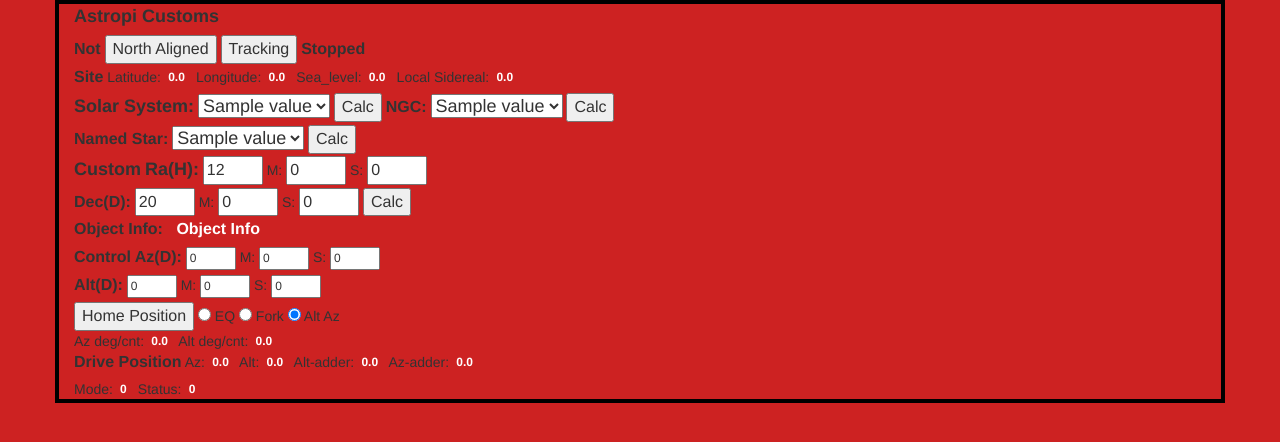
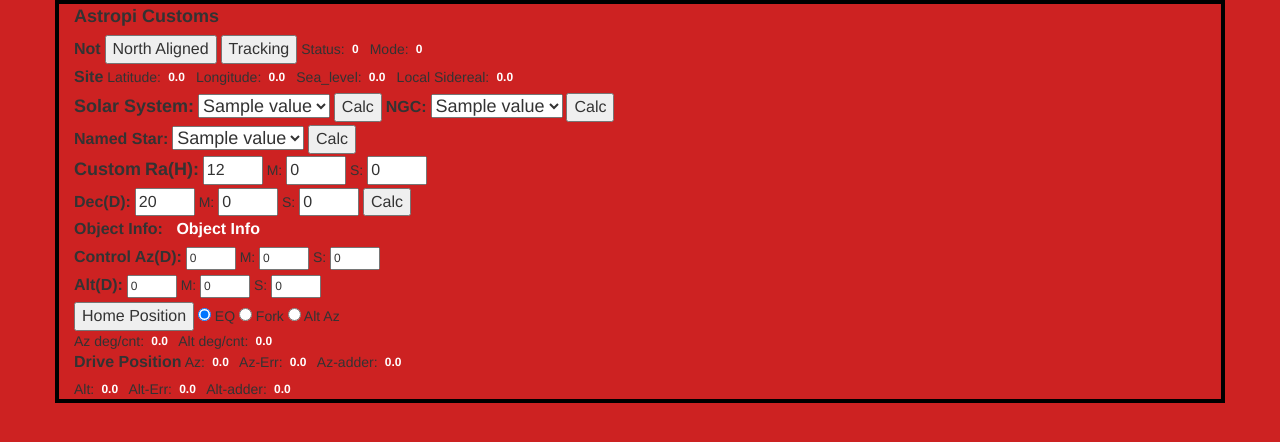
Before and after one commit to troysworks/AstroPiCustoms, a FastAPI app: template src/templates/AstroForm.html in a window 1280 px wide. Shown: the top 442 px of the page. Run offline with FastAPI, Linux system fonts and the light colour scheme; the template is opened without the code that fills it: most values are stand-ins (such as "Sample title", 1, 10 or a date in 2020); data that the repository does not hold is empty; parts of the project's set-up code (start-up, migrations or seed data) failed here and were passed over; some libraries are stand-ins or nearby versions.

Commit message:
Add more things

```diff
--- a/config.json
+++ b/config.json
@@ -2,6 +2,7 @@
   "latitude": 39.89169776,
   "longitude": -104.918,
   "sea_level": 1636,
-  "ra_or_az_pulse_per_deg": 0.0009,
-  "dec_or_alt_pulse_per_deg": 0.0009
+  "ra_or_az_pulse_per_deg": 0.0002515,
+  "dec_or_alt_pulse_per_deg": 0.0002515,
+  "mount_select": 2
 }
--- a/src/app.py
+++ b/src/app.py
@@ -1,6 +1,5 @@
 import logging
 import threading
-import time
 from datetime import datetime
 
 from astropy import units as u
@@ -71,10 +70,10 @@ async def put_convert(celestial: CelestialObjectGroup, key: str):
         data = ""
         tracker_data.base.ra_hour_decimal = tracker_data.base.custom_ra_hour + \
                                             (tracker_data.base.custom_ra_min * 0.01666) + (
-                                                        tracker_data.base.custom_ra_sec * 0.0002778)
+                                                    tracker_data.base.custom_ra_sec * 0.0002778)
         tracker_data.base.dec_deg_decimal = tracker_data.base.custom_dec_deg + \
                                             (tracker_data.base.custom_dec_min * 0.01666) + (
-                                                        tracker_data.base.custom_dec_sec * 0.0002778)
+                                                    tracker_data.base.custom_dec_sec * 0.0002778)
         sky_coord = SkyCoord(ra=tracker_data.base.ra_hour_decimal * u.hour,
                              dec=tracker_data.base.dec_deg_decimal * u.degree, frame='icrs')
 
@@ -104,33 +103,23 @@ async def put_convert(celestial: CelestialObjectGroup, key: str):
         tracker_data.base.custom_dec_min = minutes
         tracker_data.base.custom_dec_sec = seconds
         tracker_data.base.calculating = ""
-        return calculate()
+        if tracker_data.sky_coord:
+            tracker_data.base.calculate(tracker_data.sky_coord, tracker_data.earth_location)
+        return tracker_data.base
 
     raise status.HTTP_404_NOT_FOUND
 
 
 @app.get('/update_tracker', response_model=PythonToJavascriptData)
 async def get_update_tracker():
-    return calculate()
+    return tracker_data.base
 
 
 @app.post('/update_tracker', response_model=PythonToJavascriptData)
 async def post_update_tracker(results: PythonToJavascriptData = None):
     update_tracker_data(results)
-    return calculate()
-
-
-def calculate() -> PythonToJavascriptData:
     if tracker_data.sky_coord:
         tracker_data.base.calculate(tracker_data.sky_coord, tracker_data.earth_location)
-
-        # if uart_server.last_send <= time.time() + uart_server.send_interval:
-        uart_server.send(tracker_data.base.az_ra_steps_sp, tracker_data.base.alt_dec_steps_sp,
-                         tracker_data.base.control_mode)
-
-    else:
-        logging.debug('Skipping calculate')
-
     return tracker_data.base
 
 
--- a/src/templates/AstroForm.html
+++ b/src/templates/AstroForm.html
@@ -3,23 +3,44 @@
 <head>
     <title>AstroPiCustoms</title>
     <meta charset="utf-8">
-  <meta name="viewport" content="width=device-width, initial-scale=1">
-  <link rel="stylesheet" href="https://maxcdn.bootstrapcdn.com/bootstrap/3.4.1/css/bootstrap.min.css">
+    <meta content="width=device-width, initial-scale=1" name="viewport">
+    <link href="https://maxcdn.bootstrapcdn.com/bootstrap/3.4.1/css/bootstrap.min.css" rel="stylesheet">
     <script src="https://ajax.googleapis.com/ajax/libs/jquery/3.5.1/jquery.min.js"></script>
     <script src="https://maxcdn.bootstrapcdn.com/bootstrap/3.4.1/js/bootstrap.min.js"></script>
     <style>
-    div {width:620px;border: 4px solid black;}
-    body {background-color: rgba(200, 10, 10, 0.9);}
+        div {
+            width: 620px;
+            border: 4px solid black;
+        }
+
+        body {
+            background-color: rgba(200, 10, 10, 0.9);
+        }
     </style>
 </head>
 
-<script language="JavaScript" TYPE="text/javascript">
+<script TYPE="text/javascript">
 
-    const loopMilliseconds = 100;
+    const loopMilliseconds = 1000;
     let loopInterval = null;
     let alreadyRunning = false;
 
-    let tracker_data = {};
+    let train_stopping = false;
+
+    let tracker_data = {
+        running: false,
+        drive_status: ""
+    };
+
+    function on_load() {
+        getJson('/update_tracker');
+    }
+
+    function start_loop() {
+        if (!loopInterval) {
+            loopInterval = setInterval(getUpdateFromTracker, loopMilliseconds);
+        }
+    }
 
     function postJson(url, data) {
         const xmlHttpRequest = new XMLHttpRequest();
@@ -36,6 +57,9 @@
     }
 
     function getJson(url) {
+        if (!alreadyRunning) {
+            alreadyRunning = true;
+
             const xmlHttpRequest = new XMLHttpRequest();
 
             let element = null;
@@ -52,45 +76,51 @@
                             element.value = xmlHttpRequest.response[key];
                         }
                     }
+
+                    tracker_data = xmlHttpRequest.response;
                     update_tracker_form(xmlHttpRequest.response);
                     alreadyRunning = false;
                 }
             };
 
             xmlHttpRequest.send();
-
         }
-
-
-    function update_tracker_data() {
-        document.querySelectorAll(".json").forEach(function(item) {
-            tracker_data[item.id] = item.value;
-        });
     }
 
     function update_tracker_form(data) {
-        document.querySelectorAll(".json").forEach(function(item) {
+        document.querySelectorAll(".json").forEach(function (item) {
             if (item.id in data) {
                 item.value = data[item.id];
             }
         });
 
-        document.querySelectorAll(".label").forEach(function(item) {
+        document.querySelectorAll(".label").forEach(function (item) {
             if (item.id in data) {
                 item.innerHTML = data[item.id];
+            }
+        });
+
+        document.querySelectorAll(".checked").forEach(function (item) {
+            if (item.name in data) {
+                item.checked = item.id === item.name + data[item.name];
             }
         });
 
         check_alt("altitude_deg");
         check_alt("altitude_min");
         check_alt("altitude_sec");
+
+        if (tracker_data.running && !loopInterval) {
+            start_loop();
+        }
+
+        if (train_stopping && tracker_data.drive_status && tracker_data.drive_status.toUpperCase().includes('STOP')) {
+            stop_loop()
+        }
     }
 
     function getUpdateFromTracker() {
-        if (!alreadyRunning) {
-            alreadyRunning = true;
         getJson('/update_tracker');
-        }
     }
 
     function goto_solar_system() {
@@ -126,40 +156,60 @@
     function goto_custom() {
         tracker_data.calculating = "Calculating";
         document.getElementById("calculating").innerHTML = "Calculating";
-        postJson("/update_tracker", {
-            'calculating': tracker_data.calculating
-        });
+        tracker_data.custom_ra_hour = document.getElementById("custom_ra_hour").value
+        tracker_data.custom_ra_min = document.getElementById("custom_ra_min").value
+        tracker_data.custom_ra_sec = document.getElementById("custom_ra_sec").value
+        tracker_data.custom_dec_deg = document.getElementById("custom_dec_deg").value
+        tracker_data.custom_dec_min = document.getElementById("custom_dec_min").value
+        tracker_data.custom_dec_sec = document.getElementById("custom_ra_hour").value
+
+        postJson("/update_tracker", {'calculating': tracker_data.calculating});
+        postJson("/update_tracker", {'custom_ra_hour': tracker_data.custom_ra_hour});
+        postJson("/update_tracker", {'custom_ra_min': tracker_data.custom_ra_min});
+        postJson("/update_tracker", {'custom_ra_sec': tracker_data.custom_ra_sec});
+        postJson("/update_tracker", {'custom_dec_deg': tracker_data.custom_dec_deg});
+        postJson("/update_tracker", {'custom_dec_min': tracker_data.custom_dec_min});
+        postJson("/update_tracker", {'custom_dec_sec': tracker_data.custom_dec_sec});
         getJson('/convert/custom/custom');
     }
 
     function tracker() {
-        if (tracker_data.control_mode == 1 | tracker_data.control_mode > 2 ) {
+        if (tracker_data.control_mode === 1 || tracker_data.control_mode > 2) {
             tracker_data.control_mode = 2;
-            document.getElementById("status_label").textContent = "Running";
-            loopInterval = setInterval(getUpdateFromTracker, loopMilliseconds);
-            alreadyRunning = true;
+
+            start_loop()
+
             postJson("/update_tracker", {
                 'control_mode': tracker_data.control_mode
             });
-            alreadyRunning = false;
-        }else{
-            document.getElementById("status_label").textContent = "Stopped";
-            clearInterval(loopInterval);
+        } else {
+            train_stopping = true;
+
             if (tracker_data.control_mode > 0) {
                 tracker_data.control_mode = 1;
             }
+
             postJson("/update_tracker", {
                 'control_mode': tracker_data.control_mode
             });
         }
     }
 
+    function stop_loop() {
+        // document.getElementById("status_label").textContent = "Stopped";
+
+        clearInterval(loopInterval);
+
+        loopInterval = null;
+
+        train_stopping = false;
+    }
 
     function north_align() {
-        if(tracker_data.control_mode > 1){
+        if (tracker_data.control_mode > 1) {
             document.getElementById("north_aligned").innerHTML = "Not";
             tracker_data.control_mode = 0;
-        }else{
+        } else {
             document.getElementById("north_aligned").innerHTML = "Aligned";
             tracker_data.control_mode = 1;
         }
@@ -170,27 +220,27 @@
 
     }
 
-
     function mount_select(value) {
         tracker_data.mount_select = value;
+
         postJson("/update_tracker", {
             'mount_select': tracker_data.mount_select
         });
     }
 
-
     function home_pos() {
         tracker_data.control_mode = 3;
         // drive sets sp's to 0 and moves to home pos
+
         postJson("/update_tracker", {
             'control_mode': tracker_data.control_mode
         });
-        document.getElementById("status_label").textContent = "Home Pos";
     }
+
     function check_alt(id) {
-        if(document.getElementById(id).value < 0 ){
+        if (document.getElementById(id).value < 0) {
             document.getElementById(id).style.backgroundColor = "rgb(140,64,54)";
-        }else{
+        } else {
             document.getElementById(id).style.backgroundColor = "rgb(255,255,255)";
 
         }
@@ -198,126 +248,134 @@
 
 </script>
 
-<body>
+<body onload="on_load()">
 
 <div class="container">
     <label style="font-size:18px;">Astropi Customs</label>
     <br>
 
-    <label style="font-size:16px;" id="north_aligned">Not</label>
-    <button style="font-size:16px;" type="button" onclick="north_align()">North Aligned</button>
-    <button style="font-size:16px;" type="button" id="stop" onclick="tracker()">Tracking</button>
-    <label id="status_label" style="font-size:16px;">Stopped</label>
+    <label id="north_aligned" style="font-size:16px;">Not</label>
+    <button onclick="north_align()" style="font-size:16px;" type="button">North Aligned</button>
+    <button id="stop" onclick="tracker()" style="font-size:16px;" type="button">Tracking</button>
+    Status:<label class="label" id="drive_status" style="font-size:12px;">0</label>
+    Mode:<label class="label" id="control_mode" style="font-size:12px;">0</label>
+
     <br>
     <label style="font-size:16px;">Site</label>
-    Latitude:<label style="font-size:12px;" class="label" id="latitude">0.0</label>
-    Longitude:<label style="font-size:12px;" class="label" id="longitude">0.0</label>
-    Sea_level:<label style="font-size:12px;" class="label" id="sea_level">0.0</label>
-    Local Sidereal:<label style="font-size:12px;" class="label" id="local_sidereal">0.0</label>
+    Latitude:<label class="label" id="latitude" style="font-size:12px;">0.0</label>
+    Longitude:<label class="label" id="longitude" style="font-size:12px;">0.0</label>
+    Sea_level:<label class="label" id="sea_level" style="font-size:12px;">0.0</label>
+    Local Sidereal:<label class="label" id="local_sidereal" style="font-size:12px;">0.0</label>
     <br>
 
     <label style="font-size:18px;">Solar System:</label>
-        <select class="form-select" aria-label="Moon" id="select_solar_system" style="font-size:18px;" >
+    <select aria-label="Moon" class="form-select" id="select_solar_system" style="font-size:18px;">
         {% for value, desc in solar_system.items() %}
-                <option value="{{ val }}" title="{{ desc }}">{{ value }}</option>
+        <option title="{{ desc }}" value="{{ val }}">{{ value }}</option>
         {% endfor %}
     </select>
-        <button style="font-size:16px;" type="button" id="goto_solar_system" onclick="goto_solar_system()">Calc</button>
+    <button id="goto_solar_system" onclick="goto_solar_system()" style="font-size:16px;" type="button">Calc</button>
 
     <label style="font-size:16px;">NGC:</label>
-        <select class="form-select" aria-label="NGC1" id="select_ngc" style="font-size:18px;">
+    <select aria-label="NGC1" class="form-select" id="select_ngc" style="font-size:18px;">
         {% for value, desc in ngc.items() %}
-                <option value="{{ val }}" title="{{ desc }}">{{ value }}</option>
+        <option title="{{ desc }}" value="{{ val }}">{{ value }}</option>
         {% endfor %}
     </select>
-        <button style="font-size:16px;" type="button" id="goto_ngc" onclick="goto_ngc()" >Calc</button>
+    <button id="goto_ngc" onclick="goto_ngc()" style="font-size:16px;" type="button">Calc</button>
     <br>
     <label style="font-size:16px;">Named Star:</label>
-        <select class="form-select" aria-label="Vega" id="select_star" style="font-size:18px;">
+    <select aria-label="Vega" class="form-select" id="select_star" style="font-size:18px;">
         {% for value, desc in star.items() %}
-                <option value="{{ val }}" title="{{ desc }}">{{ value }}</option>
+        <option title="{{ desc }}" value="{{ val }}">{{ value }}</option>
         {% endfor %}
     </select>
-        <button style="font-size:16px;" type="button" id="goto_star" onclick="goto_star()" >Calc</button>
+    <button id="goto_star" onclick="goto_star()" style="font-size:16px;" type="button">Calc</button>
     <br>
 
     <label style="font-size:18px;">Custom</label>
 
-        <label style="font-size:18px;">Ra(H):</label>
-        <input style=" width: 60px;font-size:16px;" min="0" max="90" type="number" value="12"  class="json" id="custom_ra_hour"
-               placeholder="40"
-               name="custom_ra_hour">
+    <label for="custom_ra_hour" style="font-size:18px;">Ra(H):</label>
+    <input class="json" id="custom_ra_hour" max="90" min="0" name="custom_ra_hour" placeholder="40"
+           style=" width: 60px;font-size:16px;"
+           type="number"
+           value="12">
     M:
-        <input style=" width: 60px;font-size:16px;" min="0" max="60" type="number"  value="0" class="json" id="custom_ra_min"
-                placeholder="00"
-               name="custom_ra_min">
+    <input class="json" id="custom_ra_min" max="60" min="0" name="custom_ra_min" placeholder="00" style=" width: 60px;font-size:16px;"
+           type="number"
+           value="0">
     S:
-        <input style=" width: 60px;font-size:16px;" min="0" max="60" type="number"  value="0" class="json" id="custom_ra_sec"
-               placeholder="00"
-               name="custom_ra_sec">
+    <input class="json" id="custom_ra_sec" max="60" min="0" name="custom_ra_sec" placeholder="00" style=" width: 60px;font-size:16px;"
+           type="number"
+           value="0">
     <br>
 
     <label style="font-size:16px;">Dec(D):</label>
-        <input style=" width: 60px;font-size:16px;" min="0" max="360" type="number" class="json" value="20" id="custom_dec_deg" placeholder="35"
-               name="custom_dec_deg">
+    <input class="json" id="custom_dec_deg" max="360" min="0" name="custom_dec_deg" placeholder="35"
+           style=" width: 60px;font-size:16px;" type="number"
+           value="20">
     M:
-        <input style=" width: 60px;font-size:16px;" min="0" max="60" type="number" class="json" value="0" id="custom_dec_min" placeholder="00"
-               name="custom_dec_min">
+    <input class="json" id="custom_dec_min" max="60" min="0" name="custom_dec_min" placeholder="00"
+           style=" width: 60px;font-size:16px;" type="number"
+           value="0">
     S:
-        <input style=" width: 60px;font-size:16px;" min="0" max="60" type="number" class="json" value="0" id="custom_dec_sec" placeholder="00"
-               name="custom_dec_sec">
+    <input class="json" id="custom_dec_sec" max="60" min="0" name="custom_dec_sec" placeholder="00"
+           style=" width: 60px;font-size:16px;" type="number"
+           value="0">
 
-        <button style="font-size:16px;" type="button" id="goto_custom" onclick="goto_custom()" >Calc</button>
+    <button id="goto_custom" onclick="goto_custom()" style="font-size:16px;" type="button">Calc</button>
     <br>
     <label style="font-size:16px;">Object Info:</label>
-        <label style="font-size:16px;" class="label" id="object_info">Object Info</label>
-        <label style="font-size:20px; background: chocolate" class="label" id="calculating"></label>
+    <label class="label" id="object_info" style="font-size:16px;">Object Info</label>
+    <label class="label" id="calculating" style="font-size:20px; background: chocolate"></label>
     <br>
     <label style="font-size:16px;">Control</label>
     <label style="font-size:16px;">Az(D):</label>
-        <input style=" width: 50px;font-size:12px;" min="0" max="360" type="number" class="json" value="0" id="azimuth_deg" placeholder="00"
-               name="azimuth_deg">
+    <input class="json" id="azimuth_deg" max="360" min="0" name="azimuth_deg" placeholder="00" style=" width: 50px;font-size:12px;"
+           type="number"
+           value="0">
     M:
-        <input style=" width: 50px;font-size:12px;" min="0" max="60" type="number" class="json" value="0" id="azimuth_min" placeholder="00"
-               name="azimuth_min">
+    <input class="json" id="azimuth_min" max="60" min="0" name="azimuth_min" placeholder="00" style=" width: 50px;font-size:12px;"
+           type="number"
+           value="0">
     S:
-        <input style=" width: 50px;font-size:12px;" min="0" max="60" type="number" class="json" value="0" id="azimuth_sec" placeholder="00"
-               name="azimuth_sec">
+    <input class="json" id="azimuth_sec" max="60" min="0" name="azimuth_sec" placeholder="00" style=" width: 50px;font-size:12px;"
+           type="number"
+           value="0">
     <br>
 
     <label style="font-size:16px;">Alt(D):</label>
-        <input style=" width: 50px;font-size:12px;" min="-5" max="90" type="number" value="0"  class="json" id="altitude_deg"
-               placeholder="0"
-               name="altitude_deg">
+    <input class="json" id="altitude_deg" max="90" min="-5" name="altitude_deg" placeholder="0" style=" width: 50px;font-size:12px;"
+           type="number"
+           value="0">
     M:
-        <input style=" width: 50px;font-size:12px;" min="-5" max="60" type="number"  value="0" class="json" id="altitude_min"
-                placeholder="0"
-               name="altitude_min">
+    <input class="json" id="altitude_min" max="60" min="-5" name="altitude_min" placeholder="0" style=" width: 50px;font-size:12px;"
+           type="number"
+           value="0">
     S:
-        <input style=" width: 50px;font-size:12px;" min="-5" max="60" type="number"  value="0" class="json" id="altitude_sec"
-               placeholder="0"
-               name="altitude_sec">
+    <input class="json" id="altitude_sec" max="60" min="-5" name="altitude_sec" placeholder="0" style=" width: 50px;font-size:12px;"
+           type="number"
+           value="0">
 
     <br>
-        <button style="font-size:16px;" type="button" id="home_pos" onclick="home_pos()">Home Position</button>
-        <input type="radio" name="mount" id="eq_mount" onclick="mount_select(0)" value = 0 > EQ
-        <input type="radio" name="mount" id="eq_fork_mount" onclick="mount_select(1)" value = 1 > Fork
-        <input type="radio" name="mount" id="alt_az_mount" onclick="mount_select(2)" value = 2 checked> Alt Az
+    <button id="home_pos" onclick="home_pos()" style="font-size:16px;" type="button">Home Position</button>
+    <input checked class="checked" id="mount_select0" name="mount_select" onclick="mount_select(0)" type="radio"> EQ
+    <input class="checked" id="mount_select1" name="mount_select" onclick="mount_select(1)" type="radio"> Fork
+    <input class="checked" id="mount_select2" name="mount_select" onclick="mount_select(2)" type="radio"> Alt Az
     <br>
-    Az deg/cnt:<label style="font-size:12px;" class="label" id="ra_or_az_pulse_per_deg">0.0</label>
-    Alt deg/cnt:<label style="font-size:12px;" class="label" id="dec_or_alt_pulse_per_deg">0.0</label>
+    Az deg/cnt:<label class="label" id="ra_or_az_pulse_per_deg" style="font-size:12px;">0.0</label>
+    Alt deg/cnt:<label class="label" id="dec_or_alt_pulse_per_deg" style="font-size:12px;">0.0</label>
     <br>
 
     <label style="font-size:16px;">Drive Position</label>
+    Az:<label class="label" id="az_steps" style="font-size:12px;">0.0</label>
+    Az-Err:<label class="label" id="az_diff" style="font-size:12px;">0.0</label>
+    Az-adder:<label class="label" id="az_steps_adder" style="font-size:12px;">0.0</label>
+    <br>
+    Alt:<label class="label" id="alt_steps" style="font-size:12px;">0.0</label>
+    Alt-Err:<label class="label" id="alt_diff" style="font-size:12px;">0.0</label>
+    Alt-adder:<label class="label" id="alt_steps_adder" style="font-size:12px;">0.0</label>
 
-    Az:<label style="font-size:12px;" class="label" id="az_steps">0.0</label>
-    Alt:<label style="font-size:12px;" class="label" id="alt_steps">0.0</label>
-
-    Alt-adder:<label style="font-size:12px;" class="label" id="alt_steps_adder">0.0</label>
-    Az-adder:<label style="font-size:12px;" class="label" id="az_steps_adder">0.0</label>
-    <br>
-    Mode:<label style="font-size:12px;" class="label" id="control_mode">0</label>
-    Status:<label style="font-size:12px;" class="label" id="drive_status">0</label>
 
 </div>
 
```
Also changed, not shown: src/models.py (+31 -14 lines), src/uart.py (+18 -8 lines). Lines whose indentation alone changed are shown as unchanged.
